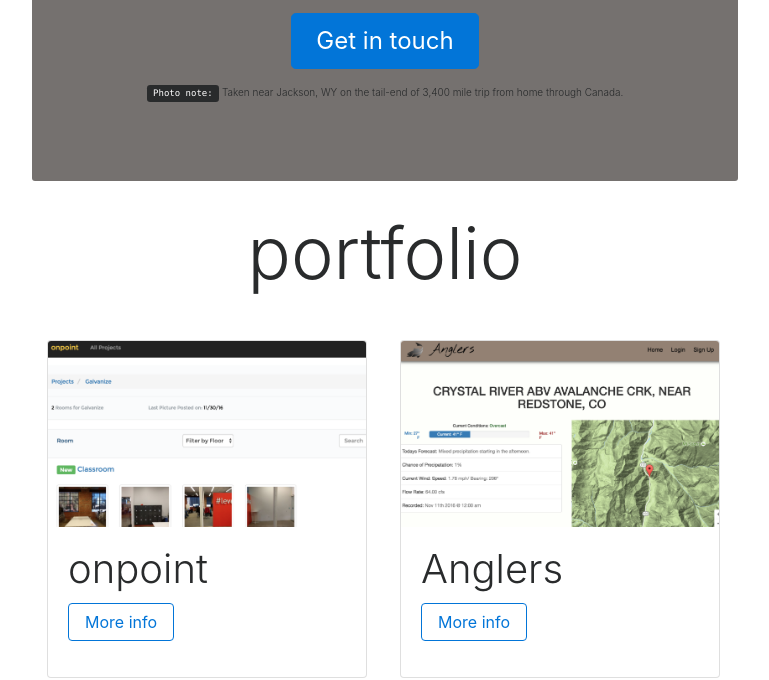
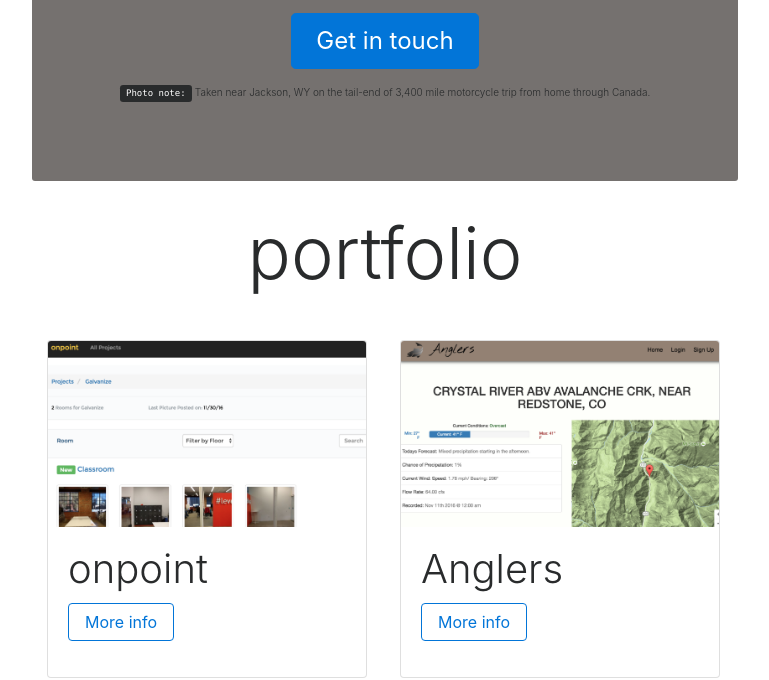
Before and after one commit to apfranzen/apfranzen.github.io, a plain HTML site: page index.html in a window 1280 px wide. Shown: the part 1173-1853 px from the top of the page, without its empty margins (255-1024 px from the left). Drawn offline with nearby package versions, Linux system fonts and the light colour scheme; a script that the page names is missing.

Commit message:
Update index.html

```diff
--- a/index.html
+++ b/index.html
@@ -56,7 +56,7 @@
         <br>
         In my free-time, you can find me camping off of my motorcycle, cycling, fly fishing, shooting photography, woodworking and cooking.</p>
         <p><a class="btn btn-lg btn-primary" href="#contact" role="button">Get in touch</a></p>
-        <p class="image-note"><kbd>Photo note:</kbd> Taken near Jackson, WY on the tail-end of 3,400 mile trip from home through Canada.</p>
+        <p class="image-note"><kbd>Photo note:</kbd> Taken near Jackson, WY on the tail-end of 3,400 mile motorcycle trip from home through Canada.</p>
       </div>
 
       <h1 class="display-3 text-center" id="portfolio">portfolio</h1>
```
